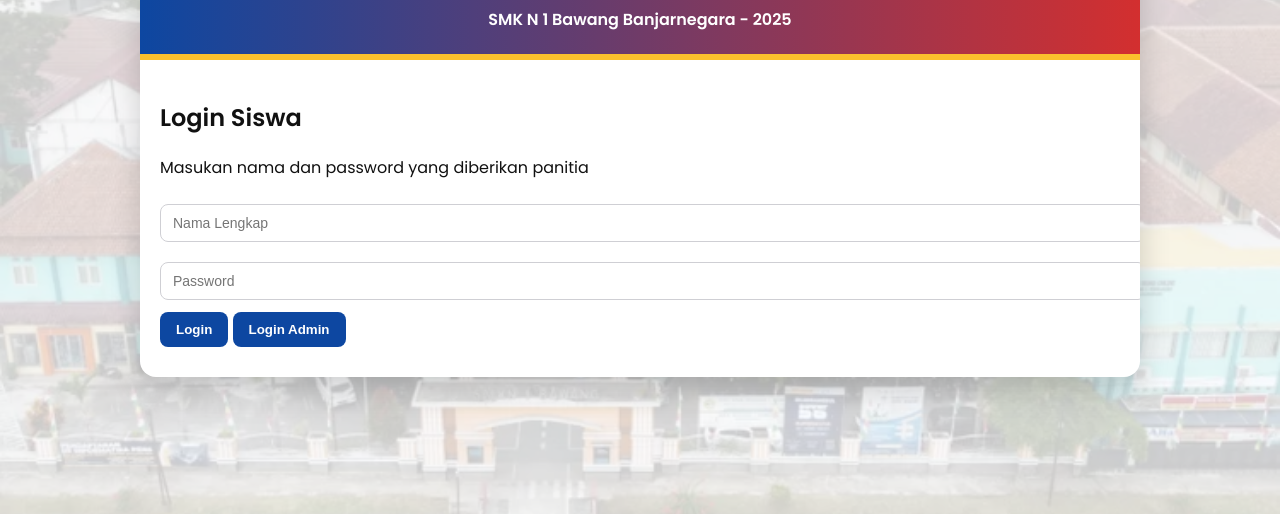
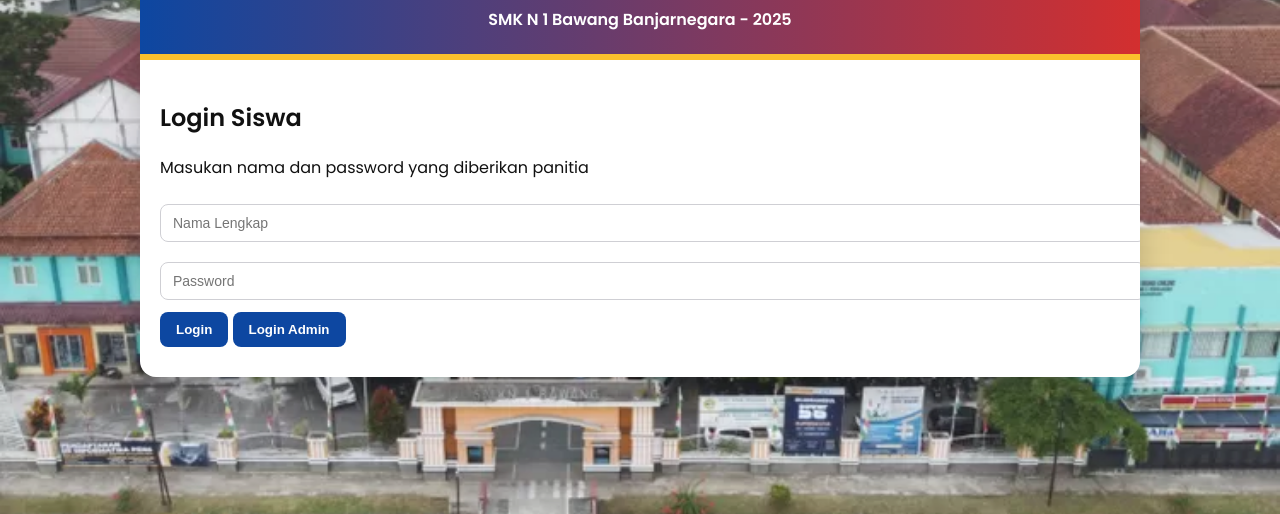
Before and after one commit to ameliaramadhani2623-bot/web-E-Voting_SMK-N-1-Bawang-2025, a plain HTML site: page index.html in a window 1280 px wide. Shown: the part 334-848 px from the top of the page. Drawn offline with nearby package versions, Linux system fonts and the light colour scheme.

Commit message:
index.html

```diff
--- a/index.html
+++ b/index.html
@@ -32,7 +32,7 @@
     content: "";
     position: absolute;
     inset: 0;
-    background-color: rgba(255, 255, 255, 0.78);
+    background-color: rgba(255, 255, 255, 0.10);
     backdrop-filter: blur(3px);
     z-index: 0;
   }
```
